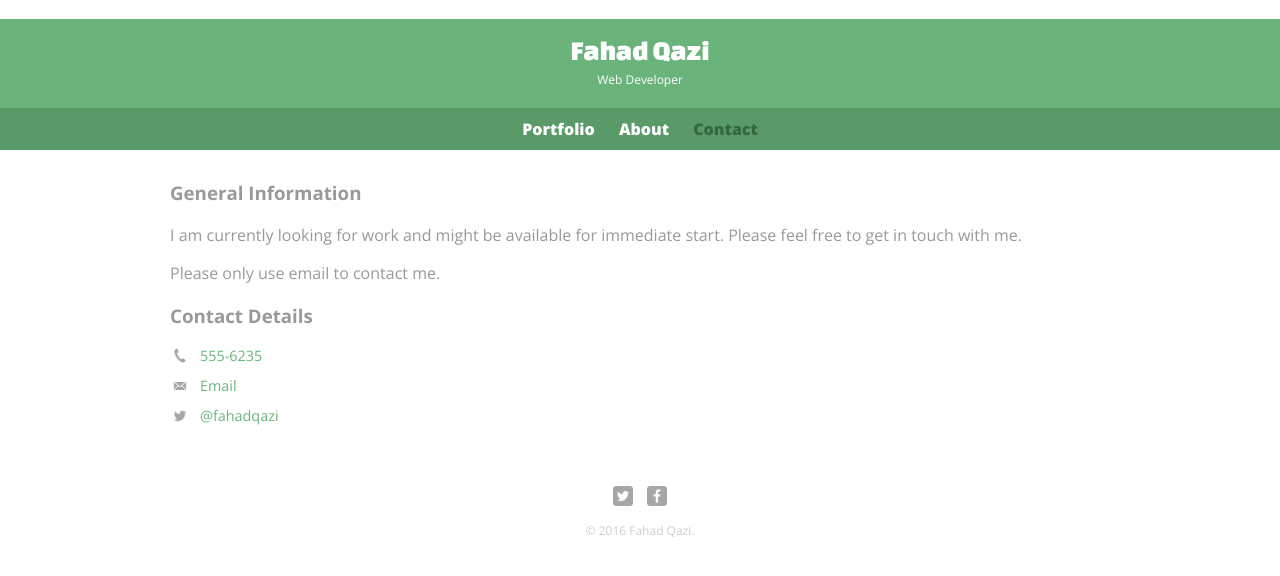
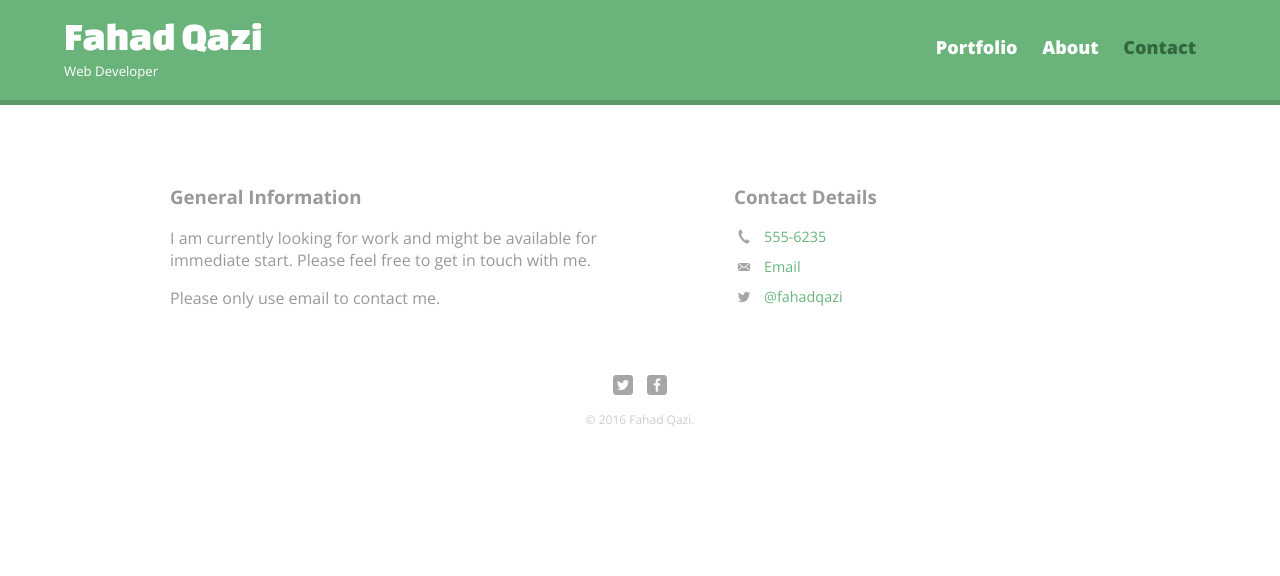
Before and after one commit to fahadqazi/web-development-projects-practice, a plain HTML site: page Portfolio Treehouse/contact.html in a window 1280 px wide. Drawn offline with nearby package versions, Linux system fonts and the light colour scheme.

Commit message:
added responsive features to the site

```diff
--- a/Portfolio Treehouse/contact.html
+++ b/Portfolio Treehouse/contact.html
@@ -6,6 +6,8 @@
     <link rel="stylesheet" type="text/css" href="css/normalize.css">
     <link href='https://fonts.googleapis.com/css?family=Changa+One|Open+Sans:400,400italic,700,700italic,800' rel='stylesheet' type='text/css'>
     <link rel="stylesheet" type="text/css" href="css/style.css">
+      <link rel="stylesheet" type="text/css" href="css/responsive.css">
+      <meta name="viewport" content="width-device-width, initial-scale-1.0">
   </head>
 
   <body class="container">
@@ -24,12 +26,12 @@
 
     <div id="wrapper">
 
-      <section>
+      <section id="primary">
         <h3>General Information</h3>
         <p>I am currently looking for work and might be available for immediate start. Please feel free to get in touch with me.</p>
         <p>Please only use email to contact me.</p>
       </section>
-      <section>
+      <section id="secondary">
         <h3>Contact Details</h3>
         <ul class="contact-info">
           <li class="phone"><a href="tel:555-6235">555-6235</a></li>
--- /dev/null
+++ b/Portfolio Treehouse/css/responsive.css
@@ -0,0 +1,63 @@
+@media screen and (min-width: 480px){
+    /**************
+    two col layout
+    ***************/
+    #primary{
+        width: 50%;
+        float: left;
+    }
+    #secondary{
+        width: 40%;
+        float: right;
+    }
+    /**************
+    Three col Gallery
+    ***************/
+    #gallery li{
+        width:28.33%;
+    }
+    #gallery li:nth-child(4n){
+        clear:left;
+    }
+
+    /**************
+    About
+    ***************/
+
+    .profile-photo{
+        float:left;
+        margin: 0 5% 80px 0;
+    }
+}
+
+@media screen and (min-width: 660px){
+/**************
+   Header
+***************/
+
+    nav{
+        background: none;
+        float: right;
+        font-size: 1.125em;
+        margin-right: 5%;
+        text-align: right;
+        width: 45%;
+    }
+    #logo{
+        float: left;
+        margin-left: 5%;
+        text-align: left;
+        width: 45%;
+    }
+    h1{
+        font-size: 2.5em;
+    }
+    h2{
+        font-size: 0.825em;
+        margin-bottom: 20px;
+    }
+    header{
+        border-bottom: 5px solid #599a68;
+        margin-bottom: 60px;
+    }
+}
--- a/Portfolio Treehouse/css/style.css
+++ b/Portfolio Treehouse/css/style.css
@@ -178,3 +178,8 @@ Contact Page
 .contact-info li.twitter a{
  background-image:url('../img/twitter.png');
 }
+
+#trouble{
+    margin:0px;
+    padding: 0px;
+}
```
Also changed, not shown: Portfolio Treehouse/about.html (+3 -1 lines), Portfolio Treehouse/index.html (+2 -0 lines), Portfolio Treehouse/css/normalize.css.
